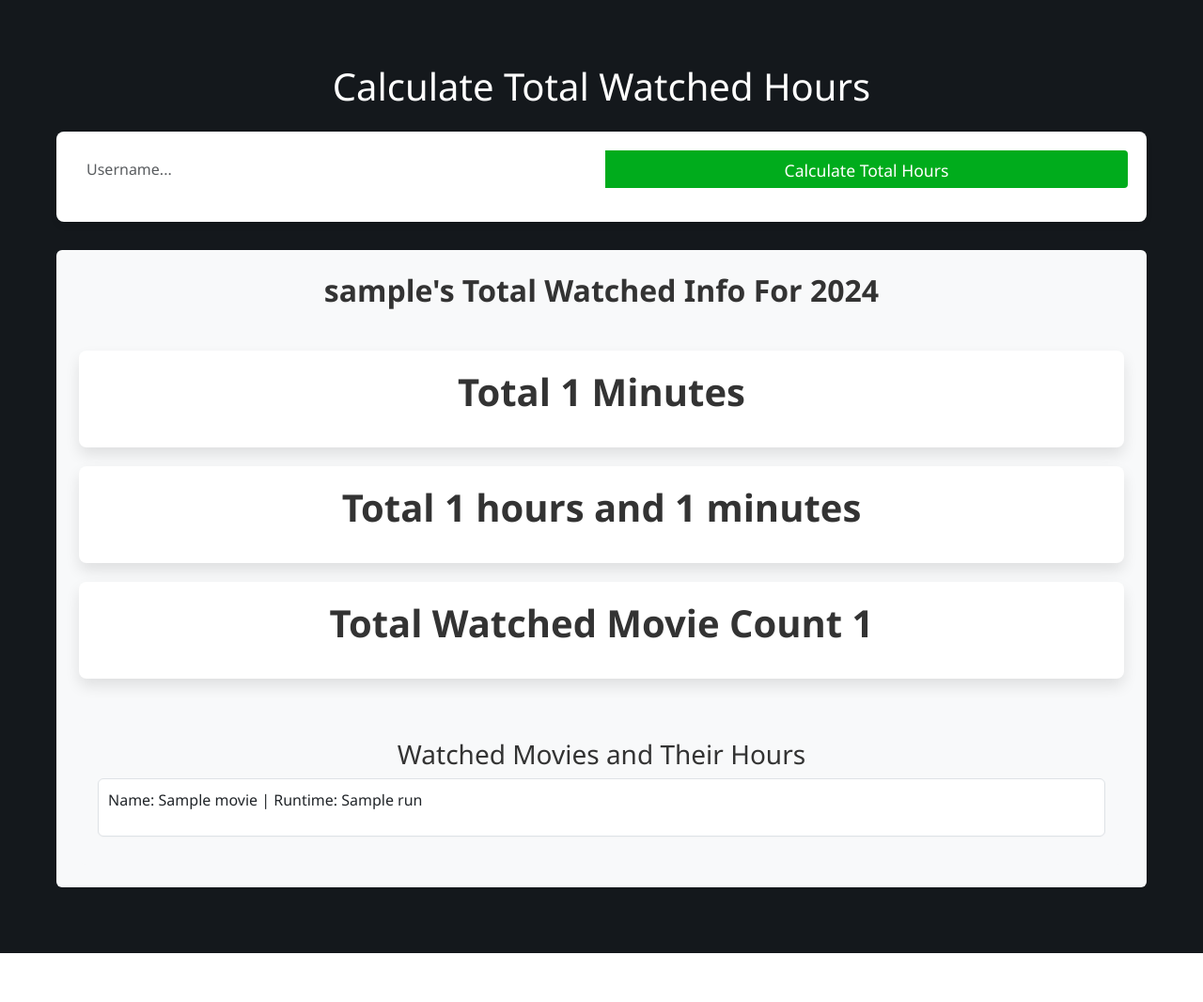
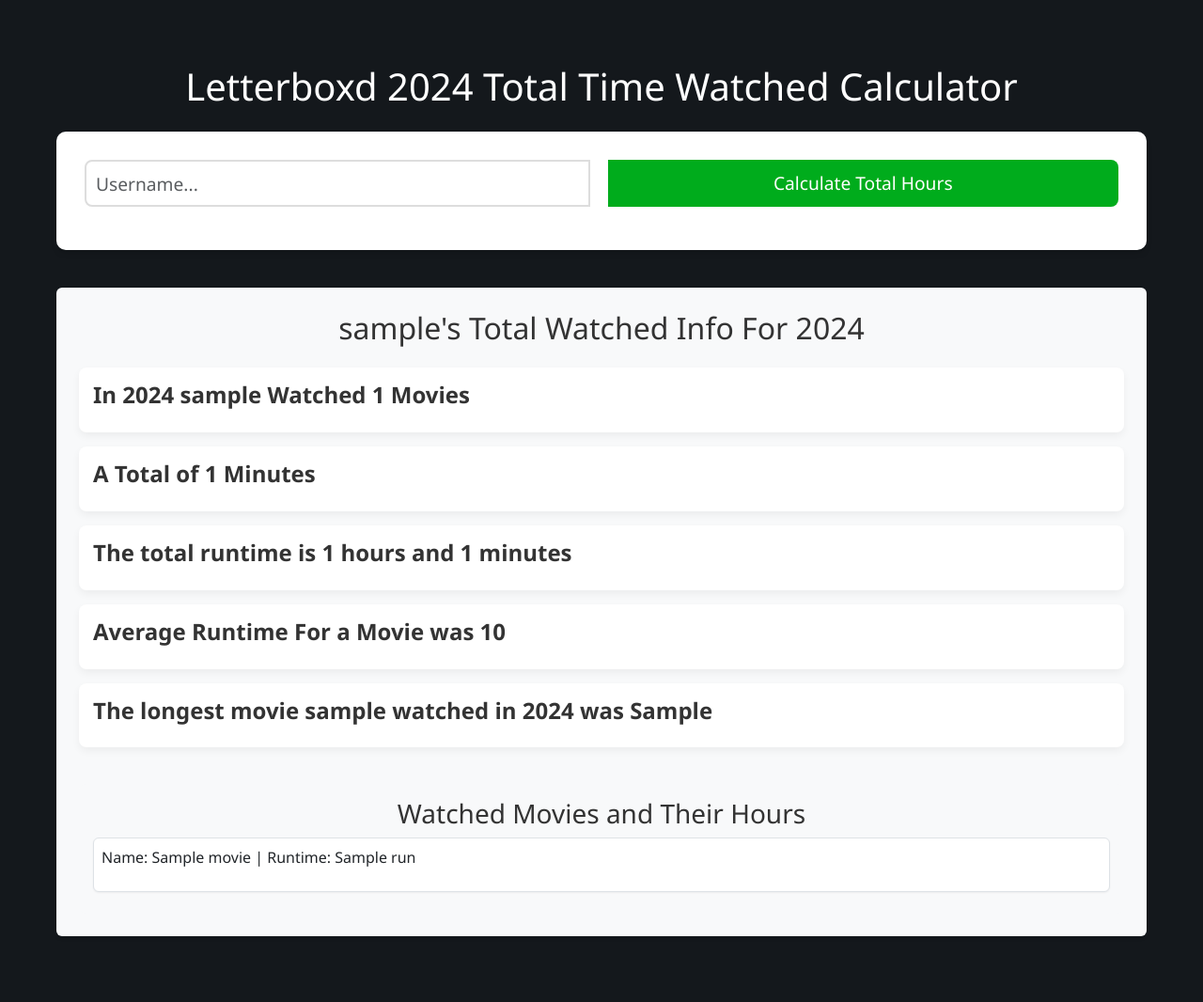
Before and after one commit to berkay2420/letterboxd-total-time-watched-counter, a Flask app: template website/templates/base.html in a window 1280 px wide. Shown: the whole page at 94% size. Before the commit the page ends 1014 px from the top, so only its background shows below. Run offline with Flask 3, Linux system fonts and the light colour scheme; the template is opened without the code that fills it: most values are stand-ins (such as "Sample title", 1, 10 or a date in 2020).

Commit message:
ınterface updates

```diff
--- a/website/static/style.css
+++ b/website/static/style.css
@@ -21,24 +21,48 @@ h1 {
 
 .form-container {
   background-color: #fff;
-  border-radius: 8px;
+  border-radius: 10px;
   box-shadow: 0 4px 6px rgba(0, 0, 0, 0.1);
-  padding: 20px;
-  margin-bottom: 30px;
+  padding: 30px;
+  margin-bottom: 40px;
 }
 
 .input-group {
   display: flex;
-  gap: 15px;
+  gap: 20px;
   width: 100%;
 }
 
-.input-group input,
+.input-group input {
+  flex: 3; /* Larger width ratio for input */
+  height: 50px; /* Taller input field */
+  font-size: 1.2rem; /* Larger text for better readability */
+  border: 2px solid #ddd; /* Thicker border for emphasis */
+  border-radius: 8px; /* Rounded corners */
+  padding: 10px; /* More padding inside the input */
+  transition: border-color 0.3s ease;
+}
+
+.input-group input:focus {
+  border-color: #00ac1c; /* Highlighted border on focus */
+  outline: none; /* Remove the default outline */
+}
+
 .input-group button {
-  flex: 1;
-  height: 40px;
+  flex: 1; /* Smaller width ratio for button */
+  height: 50px; /* Same height as input */
+  font-size: 1.2rem; /* Larger text for prominence */
+  background-color: #00ac1c; /* Primary color */
+  color: white;
   border: none;
-  border-radius: 4px;
+  border-radius: 8px; /* Rounded corners */
+  cursor: pointer;
+  transition: all 0.3s ease;
+}
+
+.input-group button:hover {
+  background-color: #c41100; /* Hover color change */
+  transform: translateY(-3px); /* Slight elevation effect */
 }
 
 .btn-primary {
@@ -49,70 +73,57 @@ h1 {
   cursor: pointer;
   border-radius: 25px;
   transition: all 0.3s ease;
+
 }
 
 .btn-primary:hover {
   background-color: #c41100;
   transform: translateY(-2px);
 }
+
 .info-container {
   background-color: #fff;
   border-radius: 8px;
-  padding: 20px;
-  margin-top: 30px;
+  padding: 15px; /* Daha az padding */
+  margin-top: 20px;
   display: flex;
   flex-direction: column;
-  gap: 20px;
+  gap: 15px; /* Öğeler arası daha az boşluk */
+  box-shadow: 0 2px 4px rgba(0, 0, 0, 0.1); /* Hafif gölge */
 }
 
 .details {
   display: flex;
   flex-direction: column;
-  gap: 20px;
+  gap: 15px; /* Mobilde daha az boşluk */
   align-items: stretch;
 }
-h2 {
-  text-align: center;
-  font-size: 2rem;
-  margin-bottom: 25px;
-  font-weight: bold;
-  color: #333;
-}
-
-
 
 .detail-item {
   flex: 1;
-  text-align: center;
+  text-align: left; /* Mobilde daha doğal hizalama */
   background-color: #ffffff;
-  padding: 20px;
+  padding: 15px; /* Daha az padding */
   border-radius: 8px;
-  box-shadow: 0 8px 15px rgba(0, 0, 0, 0.1);
-  transition: transform 0.3s ease, box-shadow 0.3s ease;
-}
-
-.detail-item:hover {
-  transform: translateY(-5px);
-  box-shadow: 0 12px 20px rgba(0, 0, 0, 0.2);
+  box-shadow: 0 4px 8px rgba(0, 0, 0, 0.05);
 }
 
 .detail-item h2 {
-  font-size: 2.5rem;
+  font-size: 1.5rem; /* Daha küçük başlık boyutu */
   font-weight: bold;
   color: #333;
-  margin-bottom: 15px;
+  margin-bottom: 10px;
 }
 
 .detail-item p {
-  font-size: 1.2rem;
+  font-size: 1rem; /* Daha küçük paragraf boyutu */
   color: #555;
 }
 
 .movie-list-container {
   background-color: #f8f9fa;
   border-radius: 8px;
-  padding: 20px;
-  margin-top: 30px;
+  padding: 15px; /* Daha az padding */
 }
 
 .movie-list {
@@ -123,17 +134,51 @@ h2 {
 .movie-item {
   background-color: #fff;
   border-radius: 4px;
-  padding: 10px;
-  margin-bottom: 10px;
-  box-shadow: 0 1px 2px rgba(0, 0, 0, 0.025);
+  padding: 8px; /* Daha az padding */
+  margin-bottom: 8px;
+  box-shadow: 0 1px 2px rgba(0, 0, 0, 0.05);
 }
-
 @media (max-width: 768px) {
+  .info-container {
+    padding: 10px; /* Daha az padding */
+    gap: 10px; /* Daha az boşluk */
+  }
   .details {
     flex-direction: column;
     gap: 20px;
   }
   .detail-item {
+    padding: 10px; /* Mobilde daha az padding */
+    font-size: 1rem; /* Metin boyutu küçültüldü */
+  }
+  .detail-item h2 {
+    font-size: 1.3rem; /* Başlık boyutu küçültüldü */
+    margin-bottom: 8px;
+  }
+
+  .movie-list-container {
+    padding: 10px; /* Daha az padding */
+  }
+
+  .movie-item {
+    padding: 8px;
+    font-size: 0.9rem; /* Daha küçük metin boyutu */
+  }
+  .input-group {
+    flex-direction: column;
+    gap: 10px;
+  }
+
+  .input-group input
+  .input-group button {
     width: 100%;
+    height: 50px;
+    font-size: 1rem;
+  }
+
+  .input-group input {
+    padding: 10px;
+    border: 2px solid #ccc;
+    border-radius: 8px;
   }
 }
--- a/website/templates/base.html
+++ b/website/templates/base.html
@@ -9,7 +9,7 @@
 </head>
 <body>
   <div class="container mt-5">
-    <h1 class="text-center mb-4 ">Calculate Total Watched Hours</h1>
+    <h1 class="text-center mb-4 ">Letterboxd 2024 Total Time Watched Calculator</h1>
     <form action="/total_watched_info" method="post" class="form-container">
       <div class="input-group mb-3 ">
         <input type="text" name="user_name" class="form-control" placeholder="Username..." required>
@@ -22,13 +22,19 @@
         <h2 class="text-center">{{ user_name }}'s Total Watched Info For 2024</h2>
         <div class="details">
           <div class="detail-item">
-            <h2>Total {{total_minutes}} Minutes</h2>
+              <h2>In 2024 {{user_name}} Watched {{total_number_of_watched_movies}} Movies</h2>
+            </div>
+          <div class="detail-item">
+            <h2> A Total of <span>{{total_minutes}}</span> Minutes  </h2>
           </div>
           <div class="detail-item">
-            <h2>Total {{ total_hours }} hours and {{total_minutes_by_hour}} minutes</h2>
+            <h2>The total runtime is {{total_hours}} hours and {{total_minutes_by_hour}} minutes</h2>
           </div>
           <div class="detail-item">
-            <h2>Total Watched Movie Count {{total_number_of_watched_movies}}</h2>
+            <h2>Average Runtime For a Movie was {{average_runtime_for_movie}}</h2>
+          </div>
+          <div class="detail-item">
+            <h2>The longest movie {{user_name}} watched in 2024 was {{longest_movie}}</h2>
           </div>
         </div>
         <div class="movie-list-container mt-4">
--- a/website/this_years_total_watched.py
+++ b/website/this_years_total_watched.py
@@ -130,7 +130,7 @@ def get_total_time(watched_movies):
                     continue
     else:
       print("API isteği başarısız oldu. Durum kodu:", response.status_code)
-
+  longest_runtime_index = run_times_list.index(run_times_list.max())
   total_hours = total_minutes // 60
   total_minutes_by_hours = total_minutes % 60
-  return total_minutes, total_hours, total_minutes_by_hours, run_times_list,
+  return total_minutes, total_hours, total_minutes_by_hours, run_times_list, longest_runtime_index
```
Also changed, not shown: website/views.py (+10 -6 lines).
